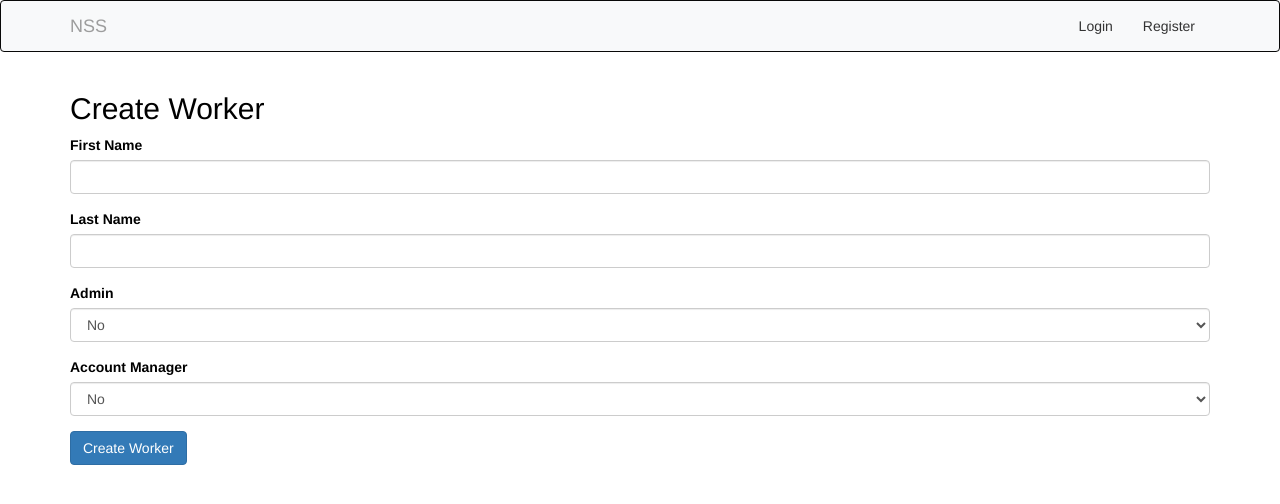
After one commit to ajharris/showbase-portal, a Flask app: page /admin/create_worker in a window 1280 px wide. The commit adds this page. Shown: the top 504 px of the page. Run offline with Flask 3, Linux system fonts and the light colour scheme; some libraries are stand-ins or nearby versions.

Commit message:
added option for admin to create new workers

```diff
--- a/app/forms.py
+++ b/app/forms.py
@@ -2,6 +2,32 @@ from flask_wtf import FlaskForm
 from wtforms import StringField, SubmitField, IntegerField, FloatField, SelectField, FileField, PasswordField
 from wtforms.validators import DataRequired, InputRequired, Optional, Email, EqualTo
 from flask_wtf.file import FileAllowed
+
+from .utils import get_account_managers
+
+class EventForm(FlaskForm):
+    showName = StringField('Show Name:', validators=[InputRequired(), DataRequired()])
+    showNumber = IntegerField('Show Number:', validators=[InputRequired(), DataRequired()])
+    accountManager = SelectField('Account Manager:', choices=[], validators=[InputRequired(), DataRequired()])
+    location = StringField('Location:', validators=[InputRequired(), DataRequired()])
+    submit = SubmitField('Submit')
+
+    def __init__(self, *args, **kwargs):
+        super(EventForm, self).__init__(*args, **kwargs)
+        self.accountManager.choices = [(am.id, f'{am.first_name} {am.last_name}') for am in get_account_managers()]
+
+class AdminCreateWorkerForm(FlaskForm):
+    first_name = StringField('First Name', validators=[DataRequired()])
+    last_name = StringField('Last Name', validators=[DataRequired()])
+    is_admin = SelectField('Admin', choices=[(1, 'Yes'), (0, 'No')], default=0, coerce=int, validators=[InputRequired()])
+    is_account_manager = SelectField('Account Manager', choices=[(1, 'Yes'), (0, 'No')], default=0, coerce=int, validators=[InputRequired()])
+    submit = SubmitField('Create Worker')
+
+class UpdatePasswordForm(FlaskForm):
+    password = PasswordField('New Password', validators=[DataRequired()])
+    confirm_password = PasswordField('Confirm New Password', validators=[DataRequired(), EqualTo('password')])
+    submit = SubmitField('Update Password')
+
 
 class UpdateWorkerForm(FlaskForm):
     first_name = StringField('First Name', validators=[DataRequired()])
@@ -32,13 +58,6 @@ class ExpenseForm(FlaskForm):
     hst = FloatField('HST:', validators=[InputRequired(), DataRequired()])
     receipt = FileField('Receipt', validators=[FileAllowed(['jpg', 'jpeg', 'png', 'pdf'], 'Images and PDFs only!')])
     worker = SelectField('Worker:', coerce=int, validators=[InputRequired(), DataRequired()])  # New field
-    submit = SubmitField('Submit')
-
-class EventForm(FlaskForm):
-    showName = StringField('Show Name:', validators=[InputRequired(), DataRequired()])
-    showNumber = IntegerField('Show Number:', validators=[InputRequired(), DataRequired()])
-    accountManager = SelectField('Account Manager:', choices=[], validators=[InputRequired(), DataRequired()])
-    location = StringField('Location:', validators=[InputRequired(), DataRequired()])
     submit = SubmitField('Submit')
 
 class NoteForm(FlaskForm):
--- a/app/routes.py
+++ b/app/routes.py
@@ -5,27 +5,86 @@ from datetime import datetime
 import os
 from . import db, login_manager, logger, mail
 from .models import Worker, Shift, Event, Expense, Document
-from .forms import LoginForm, UpdateWorkerForm, RequestResetForm, ResetPasswordForm, EventForm, ExpenseForm, ShiftForm, NoteForm, DocumentForm, SharePointForm
+from .forms import LoginForm, UpdateWorkerForm, UpdatePasswordForm, RequestResetForm, ResetPasswordForm, EventForm, ExpenseForm, ShiftForm, NoteForm, DocumentForm, SharePointForm, RegistrationForm, AdminCreateWorkerForm
 from .utils import allowed_file, createTimeReportCH, createExpenseReportCH, createEventReport
 from flask_mail import Message
+from werkzeug.security import generate_password_hash
 
 @login_manager.user_loader
 def load_user(user_id):
     return Worker.query.get(int(user_id))
 
+@app.route('/admin/create_worker', methods=['GET', 'POST'])
+def admin_create_worker():
+    form = AdminCreateWorkerForm()
+    if form.validate_on_submit():
+        first_name = form.first_name.data
+        last_name = form.last_name.data
+        is_admin = form.is_admin.data
+        is_account_manager = form.is_account_manager.data
+        temporary_password = 'TempPassword123'  # You may want to generate a more secure temporary password
+
+        # Generate a temporary email
+        temp_email = f'{first_name.lower()}@nationalshowsystems.com'
+
+        new_worker = Worker(
+            first_name=first_name,
+            last_name=last_name,
+            email=temp_email,  # Use the temporary email
+            password_hash=generate_password_hash(temporary_password),
+            is_admin=is_admin,
+            is_account_manager=is_account_manager
+        )
+        db.session.add(new_worker)
+        db.session.commit()
+        flash(f'Worker {first_name} {last_name} created with temporary email {temp_email} and temporary password', 'success')
+        return redirect(url_for('admin_create_worker'))  # Change this to the appropriate redirect location
+
+    return render_template('admin_create_worker.html', form=form)
+
+
 @app.route('/login', methods=['GET', 'POST'])
 def login():
-    if current_user.is_authenticated:
-        return redirect(url_for('index'))
     form = LoginForm()
     if form.validate_on_submit():
-        worker = Worker.query.filter_by(email=form.email.data).first()
-        if worker is None or not worker.check_password(form.password.data):
-            flash('Invalid email or password', 'danger')
-            return redirect(url_for('login'))
-        login_user(worker)
-        return redirect(url_for('index'))
+        user = Worker.query.filter_by(email=form.email.data).first()
+        if user and user.check_password(form.password.data):
+            if user.check_password('TempPassword123'):  # Check if the password is the temporary one
+                flash('Please update your password and email', 'warning')
+                return redirect(url_for('update_profile'))
+            login_user(user)
+            return redirect(url_for('dashboard'))
+        else:
+            flash('Login Unsuccessful. Please check email and password', 'danger')
     return render_template('login.html', form=form)
+
+@app.route('/update_profile', methods=['GET', 'POST'])
+@login_required
+def update_profile():
+    form = UpdateWorkerForm(obj=current_user)
+    if form.validate_on_submit():
+        current_user.email = form.email.data
+        current_user.phone_number = form.phone_number.data
+        if form.password.data:
+            current_user.set_password(form.password.data)
+        db.session.commit()
+        flash('Your profile has been updated!', 'success')
+        return redirect(url_for('dashboard'))
+    return render_template('update_profile.html', form=form)
+
+
+@app.route('/update_password', methods=['GET', 'POST'])
+@login_required
+def update_password():
+    form = UpdatePasswordForm()
+    if form.validate_on_submit():
+        current_user.set_password(form.password.data)
+        db.session.commit()
+        flash('Your password has been updated!', 'success')
+        return redirect(url_for('dashboard'))
+    return render_template('update_password.html', form=form)
+
+
 
 @app.route('/logout')
 @login_required
--- /dev/null
+++ b/app/templates/admin_create_worker.html
@@ -0,0 +1,31 @@
+{% extends "base.html" %}
+{% import "bootstrap/wtf.html" as wtf %}
+
+{% block title %}Create Event{% endblock %}
+{% block content %}
+    <div class="container">
+        <h2>Create Worker</h2>
+        <form method="POST" action="">
+            {{ form.hidden_tag() }}
+            <div class="form-group">
+                {{ form.first_name.label(class="form-control-label") }}
+                {{ form.first_name(class="form-control") }}
+            </div>
+            <div class="form-group">
+                {{ form.last_name.label(class="form-control-label") }}
+                {{ form.last_name(class="form-control") }}
+            </div>
+            <div class="form-group">
+                {{ form.is_admin.label(class="form-control-label") }}
+                {{ form.is_admin(class="form-control") }}
+            </div>
+            <div class="form-group">
+                {{ form.is_account_manager.label(class="form-control-label") }}
+                {{ form.is_account_manager(class="form-control") }}
+            </div>
+            <div class="form-group">
+                {{ form.submit(class="btn btn-primary") }}
+            </div>
+        </form>
+    </div>
+{% endblock %}
--- a/app/templates/base.html
+++ b/app/templates/base.html
@@ -103,6 +103,15 @@ input:checked + .slider:before {
             </ul>
             <ul class="nav navbar-nav navbar-right">
                 {% if current_user.is_authenticated %}
+                    {% if current_user.is_admin %}
+                        <li class="dropdown">
+                            <a href="#" class="dropdown-toggle" data-toggle="dropdown" role="button" aria-haspopup="true" aria-expanded="false">Admin <span class="caret"></span></a>
+                            <ul class="dropdown-menu">
+                                <li><a href="{{ url_for('admin_create_worker') }}">Create Worker</a></li>
+                                <!-- Add more admin links here -->
+                            </ul>
+                        </li>
+                    {% endif %}
                     <li><a href="{{ url_for('update_worker', worker_id=current_user.id) }}">Update Profile</a></li>
                     <li><a href="{{ url_for('logout') }}">Logout</a></li>
                 {% else %}
@@ -123,6 +132,7 @@ input:checked + .slider:before {
     </div>
 </div>
 {% endblock %}
+
 
 {% block content %}
     <div class="container">
--- a/app/utils.py
+++ b/app/utils.py
@@ -2,11 +2,15 @@ import os
 from datetime import datetime
 import pandas as pd
 from flask import current_app, url_for
-from .models import Expense, Event, Shift
+from .models import Expense, Event, Shift, Worker
 from . import logger
 
 def allowed_file(filename):
     return '.' in filename and filename.rsplit('.', 1)[1].lower() in current_app.config['ALLOWED_EXTENSIONS']
+
+def get_account_managers():
+    return Worker.query.filter_by(is_account_manager=True).all()
+
 
 def createTimeReportCH(shifts):
     data = {
```
